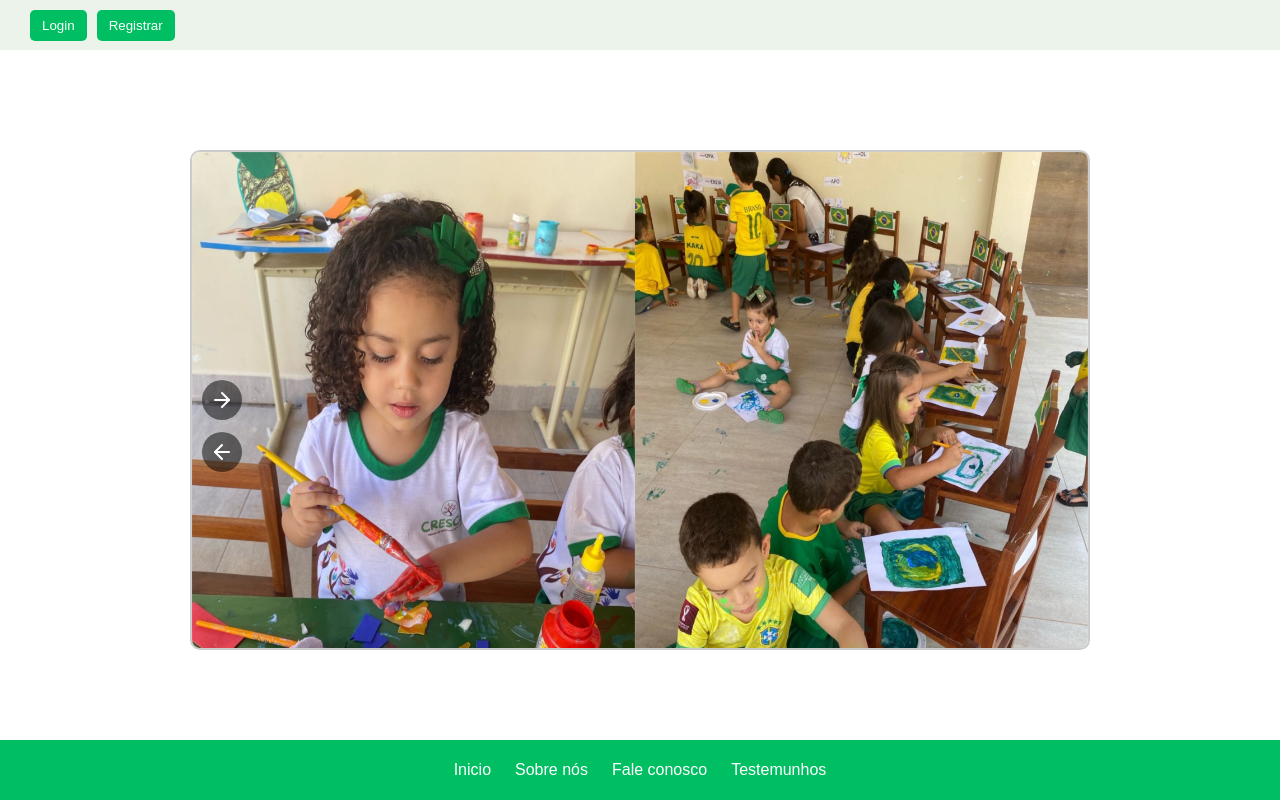
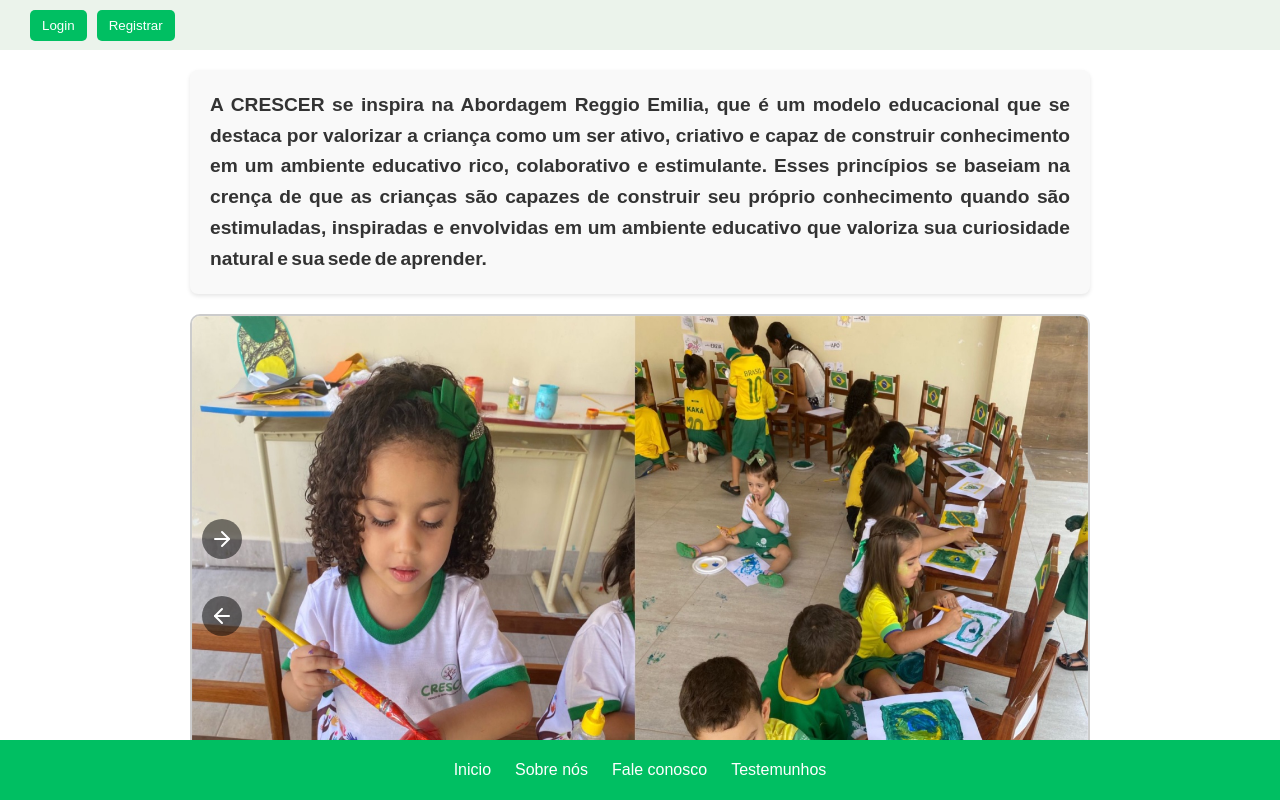
Before and after one commit to thiagonees/crescer-frontend, a Next.js app: page / in a window 1280 px wide. Built offline with nearby package versions, Linux system fonts and the light colour scheme.

Commit message:
✨ Add intro text in Home page

```diff
--- a/src/app/about/about.module.css
+++ b/src/app/about/about.module.css
@@ -8,6 +8,7 @@
   text-align: center;
   padding: 50px 20px;
   background-color: #f0f0f0;
+  margin-bottom: 60px;
 
 
 }
--- /dev/null
+++ b/src/app/components/IntroText/index.tsx
@@ -0,0 +1,18 @@
+import styles from "./introText.module.css";
+
+const IntroText = () => {
+  return (
+    <div className={styles.introText}>
+      <p>
+        A CRESCER se inspira na Abordagem Reggio Emilia, que é um modelo educacional que
+        se destaca por valorizar a criança como um ser ativo, criativo e capaz de construir
+        conhecimento em um ambiente educativo rico, colaborativo e estimulante. Esses princípios
+        se baseiam na crença de que as crianças são capazes de construir seu próprio conhecimento
+        quando são estimuladas, inspiradas e envolvidas em um ambiente educativo que valoriza
+        sua curiosidade natural e sua sede de aprender.
+      </p>
+    </div>
+  );
+};
+
+export default IntroText;
--- /dev/null
+++ b/src/app/components/IntroText/introText.module.css
@@ -0,0 +1,25 @@
+.introText {
+  margin: 20px auto;
+  padding: 20px;
+  max-width: 900px;
+  text-align: justify;
+  font-size: 1.2rem;
+  line-height: 1.6;
+  font-weight: bold;
+  word-spacing: -2px;
+  color: #333;
+  background-color: #f9f9f9;
+  border-radius: 8px;
+  box-shadow: 0 2px 4px rgba(0, 0, 0, 0.1);
+  position: reablative;
+}
+
+
+@media (max-width: 600px) {
+  .introText {
+    word-spacing: -1px;
+    font-size: 1rem;
+    font-weight: bold;
+    line-height: 1.6;
+  }
+}
--- a/src/app/components/Slide/slideshow.module.css
+++ b/src/app/components/Slide/slideshow.module.css
@@ -1,8 +1,8 @@
 .slideshow {
   position: relative;
-  top: 100px;
+  top: 0px;
   width: 900px;
-  max-height: 500px;
+  max-height: 450px;
   margin: 0 auto;
   overflow: hidden;
   border: 2px solid #ccc;
--- a/src/app/page.module.css
+++ b/src/app/page.module.css
@@ -12,7 +12,7 @@
   display: flex;
   justify-content: center;
   align-items: center;
-
+  margin-bottom: 100px;
 }
 
 
--- a/src/app/page.tsx
+++ b/src/app/page.tsx
@@ -2,6 +2,7 @@ import Image from "next/image";
 import styles from "./page.module.css";
 import Header from "./components/Header";
 import SlideShow from "./components/Slide";
+import IntroText from "./components/IntroText";
 
 
 export default function Home() {
@@ -21,6 +22,7 @@ export default function Home() {
       <Header />
       <main className={styles.main}>
         <div>
+        <IntroText />
           <SlideShow images={images} />
         </div>
       </main>
--- a/src/app/testimonials/testimonials.module.css
+++ b/src/app/testimonials/testimonials.module.css
@@ -1,7 +1,7 @@
 .container {
   max-width: 1200px;
   margin: 0 auto;
-  padding: 20px;
+  padding: 60px;
 }
 
 .title {
@@ -16,6 +16,8 @@
   grid-template-columns: 1fr 1fr;
   gap: 30px;
   padding: 20px;
+  margin-bottom: 50px;
+
 }
 
 .testimonial {
```
Also changed, not shown: public/images/slide-image-1.jpeg, public/images/slide-image-5.jpeg.
